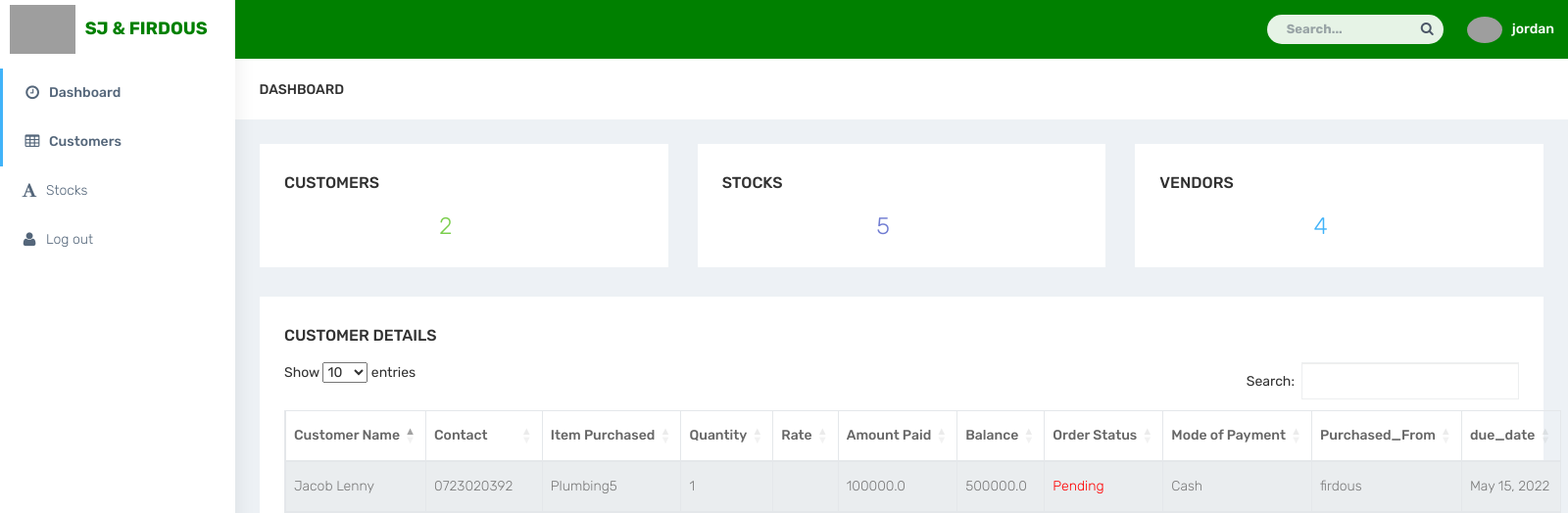
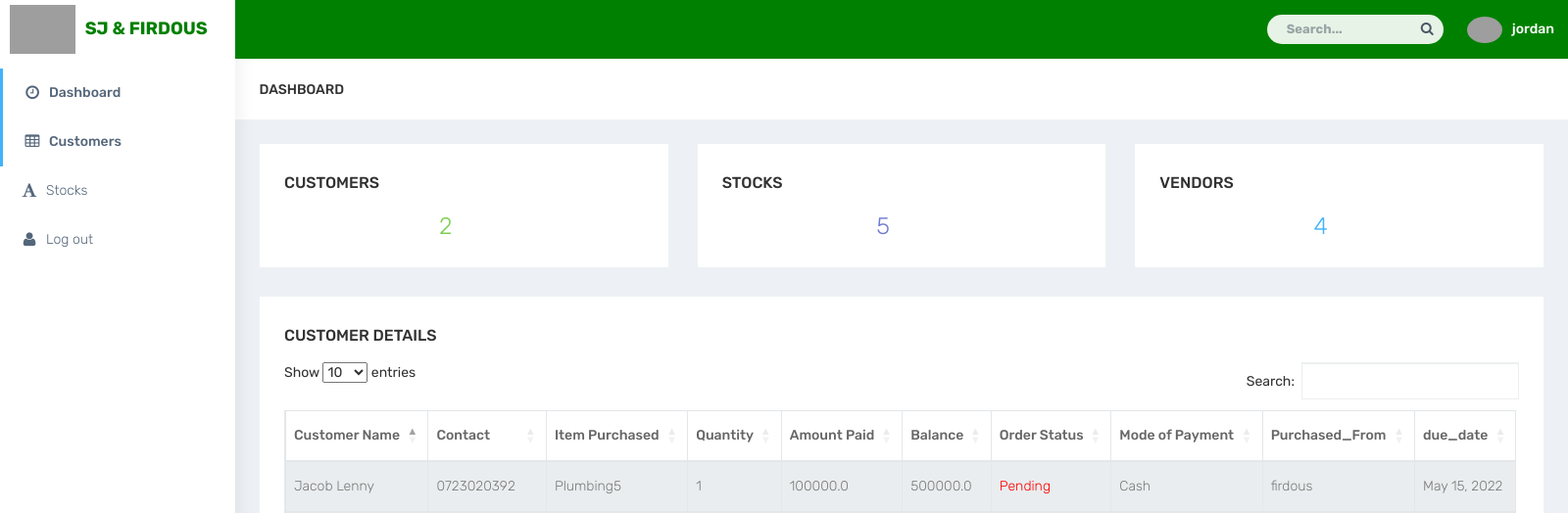
Before and after one commit to jkinathan/firdous, a Django app: page / in a window 1600 px wide. Shown: the top 524 px of the page at 98% size. Run offline with Django 4.2, Linux system fonts and the light colour scheme; a user stored in the database is signed in; data comes from the database, SQL or seed files in the repository; parts of the project's set-up code (start-up, migrations or seed data) failed here and were passed over; some libraries are stand-ins or nearby versions; grey boxes are pictures that could not be loaded.

Commit message:
fix: Removes rate from templates

```diff
--- a/templates/base.html
+++ b/templates/base.html
@@ -75,8 +75,6 @@
                             SJ & Firdous
                         </span>
                     </a>
-                </div>
-
                     <div class="dropdown-menu" aria-labelledby="dropdownMenu2">
                         {% for notification in  user.notifications.unread %}
                             <div>
@@ -86,6 +84,9 @@
                               <div class="dropdown-divider"></div>
                           {% endfor %}
                       </div>
+                </div>
+
+
                 <!-- /Logo -->
                 <ul class="nav navbar-top-links navbar-right pull-right">
                     <li>
--- a/templates/index.html
+++ b/templates/index.html
@@ -63,7 +63,7 @@
                                 <th>Contact</th>
                                 <th>Item Purchased</th>
                                 <th>Quantity</th>
-                                <th>Rate</th>
+
                                 <th>Amount Paid</th>
                                 <th>Balance</th>
                                 <th>Order Status</th>
@@ -80,7 +80,7 @@
                                 <td>{{ customer.contact }}</td>
                                 <td>{{ customer.item_purchased }}</td>
                                 <td>{{ customer.quantity }}</td>
-                                <td>{{ customer.rate }}</td>
+
                                 <td>{{ customer.totalAmountPaid }}</td>
                                 <td>{{ customer.balance }}</td>
                                 {% if customer.order_status == "Complete" %}
```
Lines whose indentation alone changed are shown as unchanged.
